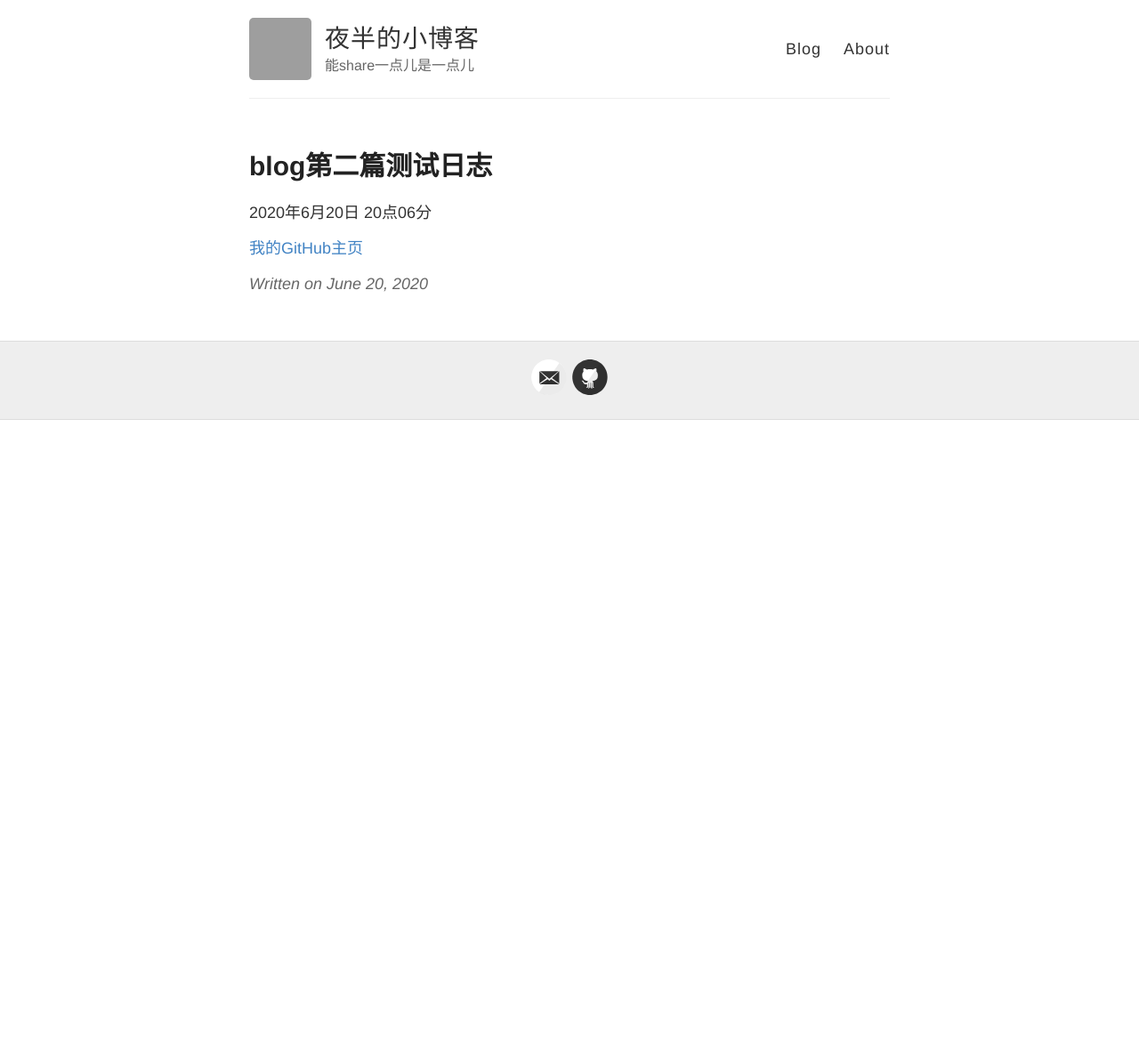
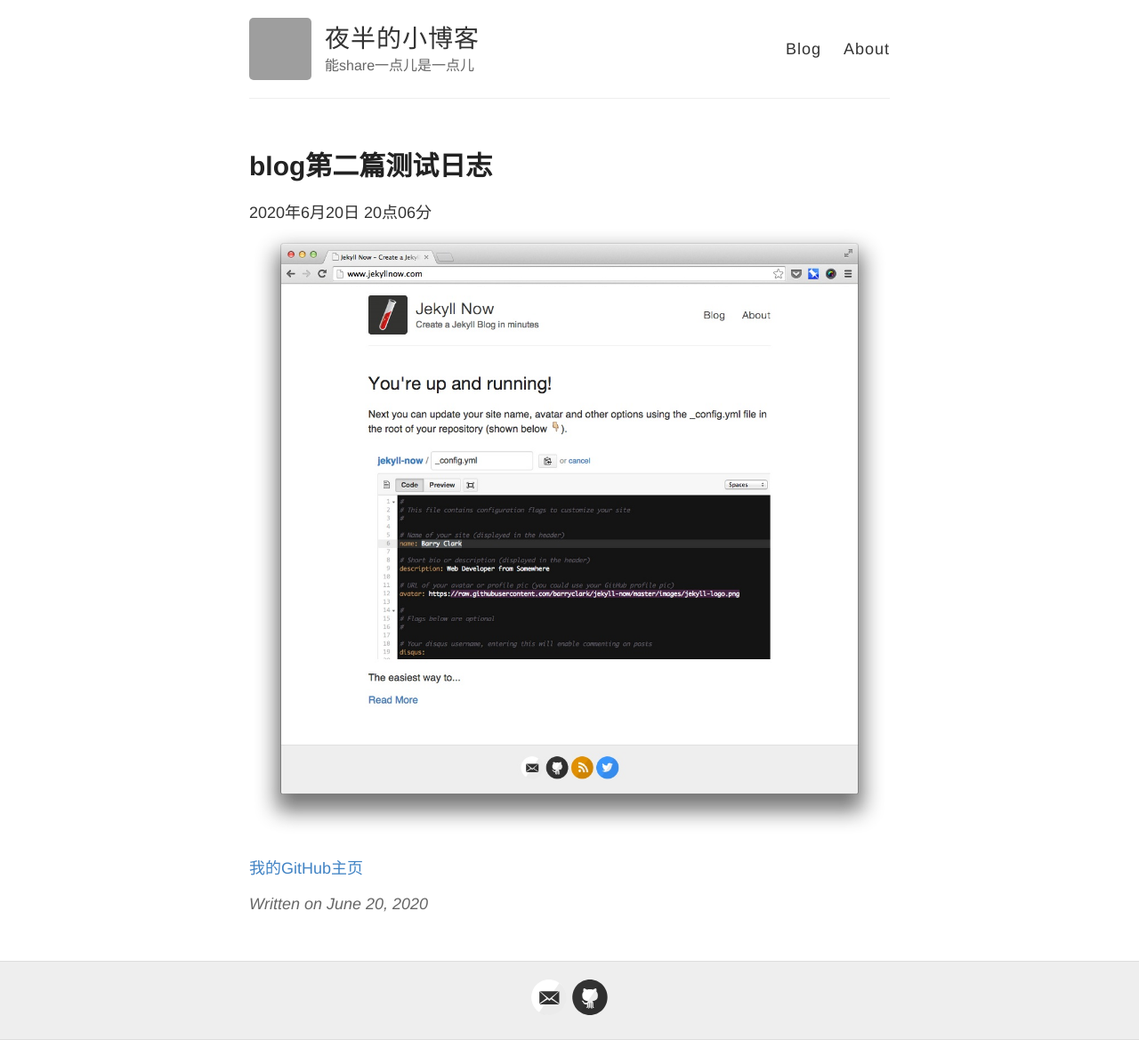
Before and after one commit to GGBOMD/ggbomd.github.io, a Jekyll site: the page built from _posts/2020-6-20-second.md, in a window 1280 px wide. Shown: the whole page at 89% size. Built offline with Jekyll 4.4.1, drawn with Linux system fonts in a browser that asks for light colours; before the commit the page ends 900 px from its top, so only the background shows below that; grey boxes are pictures that could not be loaded.

Commit message:
Update 2020-6-20-second.md

```diff
--- a/_posts/2020-6-20-second.md
+++ b/_posts/2020-6-20-second.md
@@ -4,5 +4,6 @@
 ---
 
 2020年6月20日 20点06分
+![Jekyll Now Theme Screenshot](/images/jekyll-now-theme-screenshot.jpg "Jekyll Now Theme Screenshot")
 
  [我的GitHub主页](https://github.com/GGBOMD)
```
